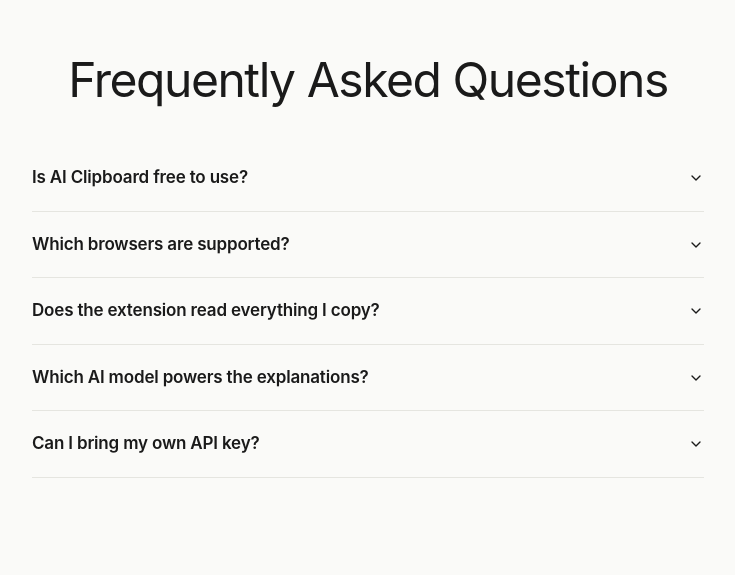
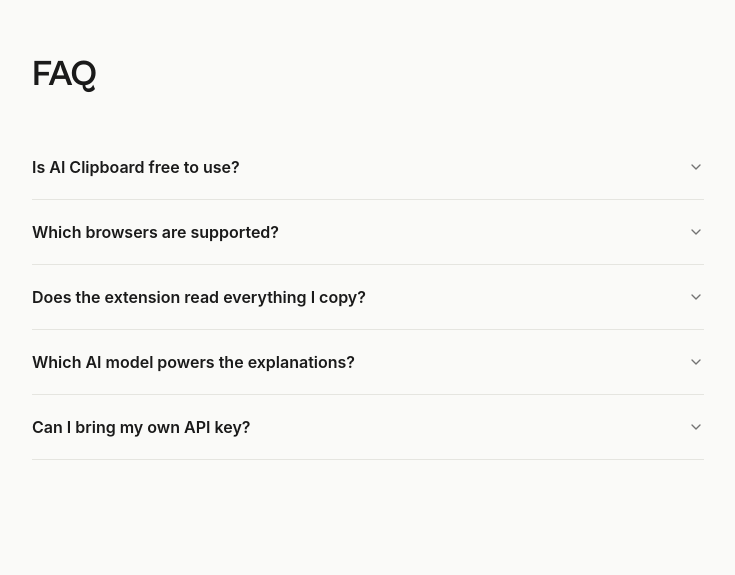
Before and after one commit to Long104/AI-Clipboard-extension, a Next.js app in the folder clipboard-web/: page / in a window 1280 px wide. Shown: the part 4285-4860 px from the top of the page, without its empty margins (272-1007 px from the left). Built offline with nearby package versions, Linux system fonts and the light colour scheme.

Commit message:
feat(landing): typographic privacy strip + hairline FAQ

```diff
--- a/clipboard-web/src/components/faq.tsx
+++ b/clipboard-web/src/components/faq.tsx
@@ -35,22 +35,18 @@
 
 export function Faq() {
   return (
-    <section
-      id="faq"
-      aria-label="Frequently asked questions"
-      className="py-section max-w-[720px] mx-auto px-4 sm:px-6"
-    >
-      <h2 className="text-[32px] md:text-[40px] lg:text-[48px] font-normal leading-[1.08] tracking-[-0.03em] text-ink text-center">
-        Frequently Asked Questions
-      </h2>
-      <Accordion type="single" collapsible className="w-full mt-10">
-        {faqs.map((faq, i) => (
-          <AccordionItem key={faq.question} value={`item-${i}`}>
-            <AccordionTrigger>{faq.question}</AccordionTrigger>
-            <AccordionContent>{faq.answer}</AccordionContent>
-          </AccordionItem>
-        ))}
-      </Accordion>
+    <section id="faq" className="py-section">
+      <div className="mx-auto max-w-[720px] px-4 sm:px-6">
+        <h2 className="font-display font-bold tracking-[-0.03em] leading-[1.15] text-[2rem] sm:text-[2.25rem] text-ink">FAQ</h2>
+        <Accordion type="single" collapsible className="w-full mt-10">
+          {faqs.map((faq, i) => (
+            <AccordionItem key={"item-" + i} value={"item-" + i}>
+              <AccordionTrigger className="text-[15px] sm:text-base font-medium tracking-normal hover:text-primary transition-colors">{faq.question}</AccordionTrigger>
+              <AccordionContent className="text-[15px] text-ink-body">{faq.answer}</AccordionContent>
+            </AccordionItem>
+          ))}
+        </Accordion>
+      </div>
     </section>
   );
 }
--- /dev/null
+++ b/clipboard-web/src/components/privacy-strip.tsx
@@ -0,0 +1,25 @@
+export function PrivacyStrip() {
+  return (
+    <section id="privacy" className="border-y border-hairline bg-subtle/60">
+      <div className="mx-auto max-w-[880px] px-6 py-20 sm:py-24">
+        <p className="text-[12px] font-semibold tracking-[0.08em] uppercase text-ink-mute">Privacy</p>
+        <div className="mt-6">
+          {/* three statements, each: */}
+          <p className="py-8 border-b border-hairline text-[1.0625rem] sm:text-[1.125rem] leading-[1.6] text-ink-body max-w-[64ch]">
+            <strong className="font-semibold text-ink">Zero background surveillance:</strong>{" "}
+            AI Clipboard activates only when you select text or trigger an explicit action—it never logs unselected browsing.
+          </p>
+          <p className="py-8 border-b border-hairline text-[1.0625rem] sm:text-[1.125rem] leading-[1.6] text-ink-body max-w-[64ch]">
+            <strong className="font-semibold text-ink">Local key isolation:</strong>{" "}
+            If you bring your own OpenAI or Anthropic API key, it stays strictly in local browser storage{" "}
+            <code className="font-mono text-[0.9em]">(chrome.storage.local)</code>.
+          </p>
+          <p className="py-8 last:border-0 last:pb-0 text-[1.0625rem] sm:text-[1.125rem] leading-[1.6] text-ink-body max-w-[64ch]">
+            <strong className="font-semibold text-ink">No training on your data:</strong>{" "}
+            Free-tier queries route ephemerally through Cloudflare Workers AI and are discarded immediately after inference.
+          </p>
+        </div>
+      </div>
+    </section>
+  );
+}
--- a/clipboard-web/src/components/ui/accordion.tsx
+++ b/clipboard-web/src/components/ui/accordion.tsx
@@ -32,7 +32,7 @@
     >
       {children}
       <ChevronDown
-        className="h-4 w-4 shrink-0 text-mute transition-transform duration-200"
+        className="h-4 w-4 shrink-0 text-ink-mute transition-transform duration-200"
         aria-hidden="true"
       />
     </AccordionPrimitive.Trigger>
@@ -46,7 +46,7 @@
 >(({ className, children, ...props }, ref) => (
   <AccordionPrimitive.Content
     ref={ref}
-    className="overflow-hidden text-[17px] text-body data-[state=closed]:animate-accordion-up data-[state=open]:animate-accordion-down"
+    className="overflow-hidden text-[17px] text-ink-body data-[state=closed]:animate-accordion-up data-[state=open]:animate-accordion-down"
     {...props}
   >
     <div className={cn("pb-5 pt-0 leading-[1.6]", className)}>{children}</div>
```
